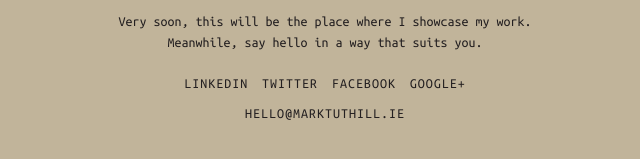
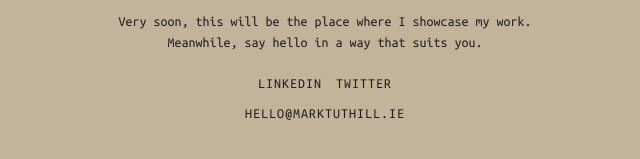
Before and after one commit to smongey/mark-tuthill, a plain HTML site: page index.html in a window 1280 px wide. Shown: the part 343-502 px from the top of the page, without its empty margins (315-955 px from the left). Drawn offline with nearby package versions, Linux system fonts and the light colour scheme.

Commit message:
and it works

```diff
--- a/index.html
+++ b/index.html
@@ -29,8 +29,8 @@
 						<ul>
 							<li><a href="http://ie.linkedin.com/in/marktuthill">LinkedIn</a></li>
 							<li><a href="https://twitter.com/mark_tuthill">Twitter</a></li>
-							<li><a href="">Facebook</a></li>
-							<li><a href="">Google+</a></li>
+							<!-- <li><a href="">Facebook</a></li>
+							<li><a href="">Google+</a></li>-->
 						</ul>
 						<a class="email" href="mailto:hello@marktuthill.ie">hello@marktuthill.ie</a>
 					</div>
```
